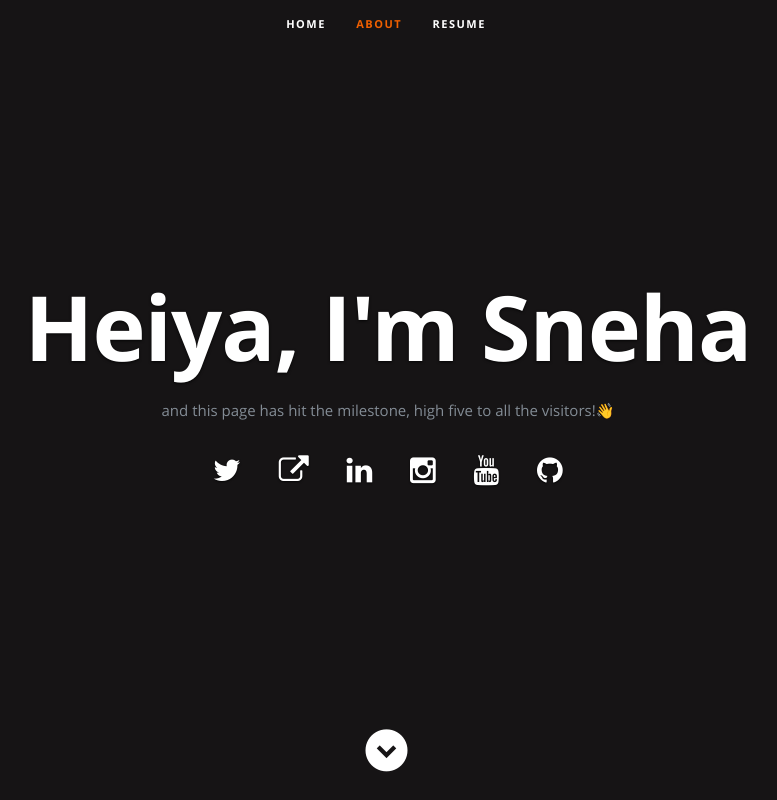
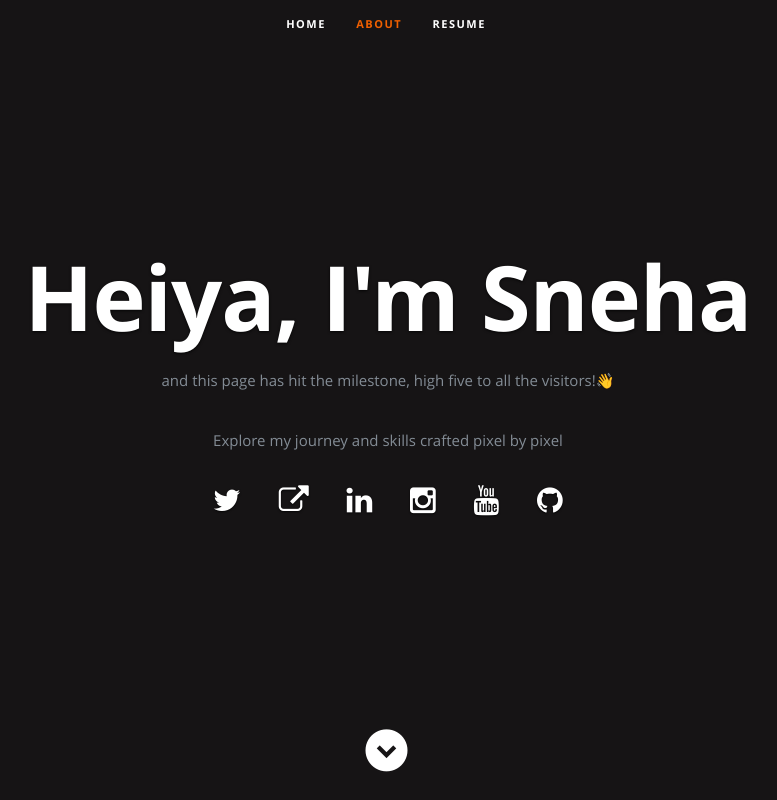
Before and after one commit to Sneha12123/Azure-hosted-Resume, a plain HTML site: page frontend/index.html in a window 1280 px wide. Shown: the top 800 px of the page, without its empty margins (254-1031 px from the left). Drawn offline with nearby package versions, Linux system fonts and the light colour scheme; no server answers; files whose address does not match are found by name.

Commit message:
Updates to html

```diff
--- a/frontend/index.html
+++ b/frontend/index.html
@@ -58,6 +58,7 @@
             <h1 class="responsive-headline">Heiya, I'm Sneha</h1>
 
             <p>and this page has hit the <a id="counter"></a> milestone, high five to all the visitors!👋</p>
+            <P>Explore my  journey and skills crafted pixel by pixel</P>
             <ul class="social">
                <li><a href="https://x.com/SnehaTh23"><i class="fa fa-twitter"></i></a></li>
                <li><a href="https://geeksneha.blogspot.com/"><i class="fa fa-external-link"></i></a></li>
```
